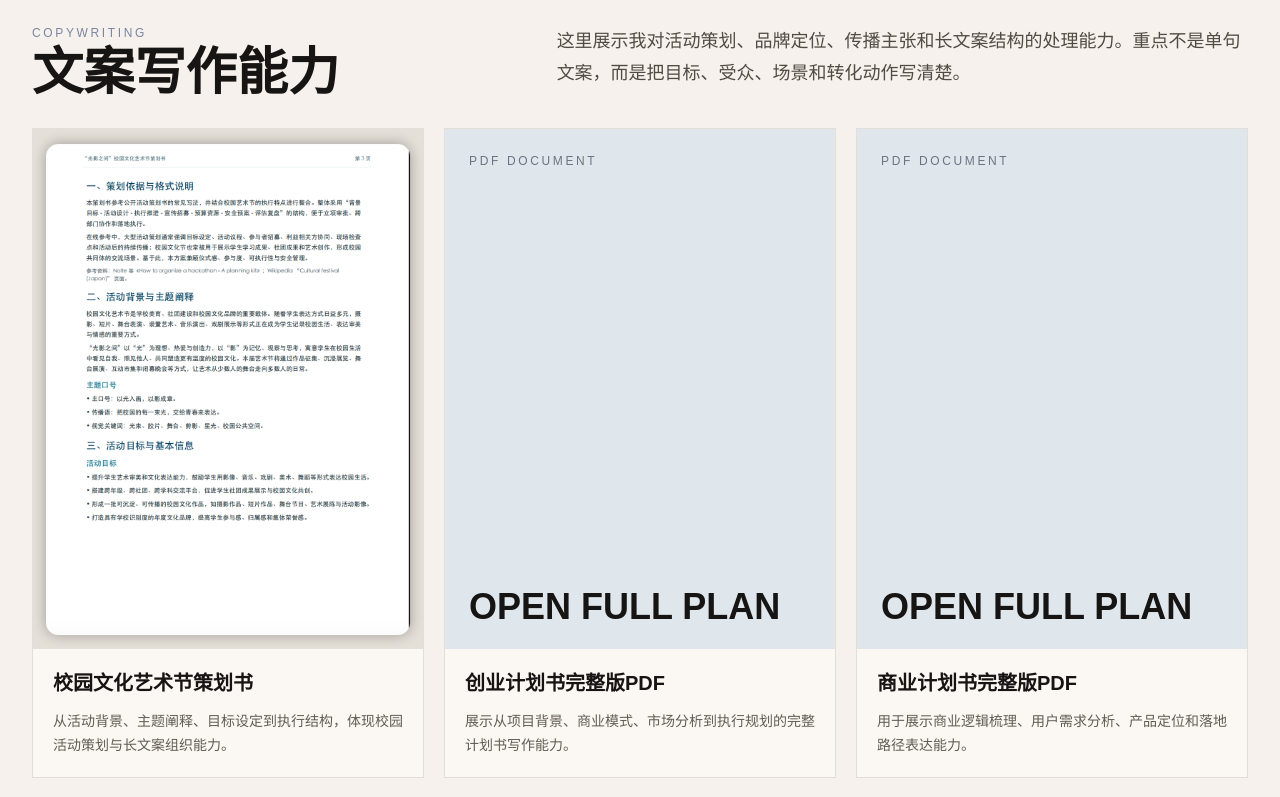
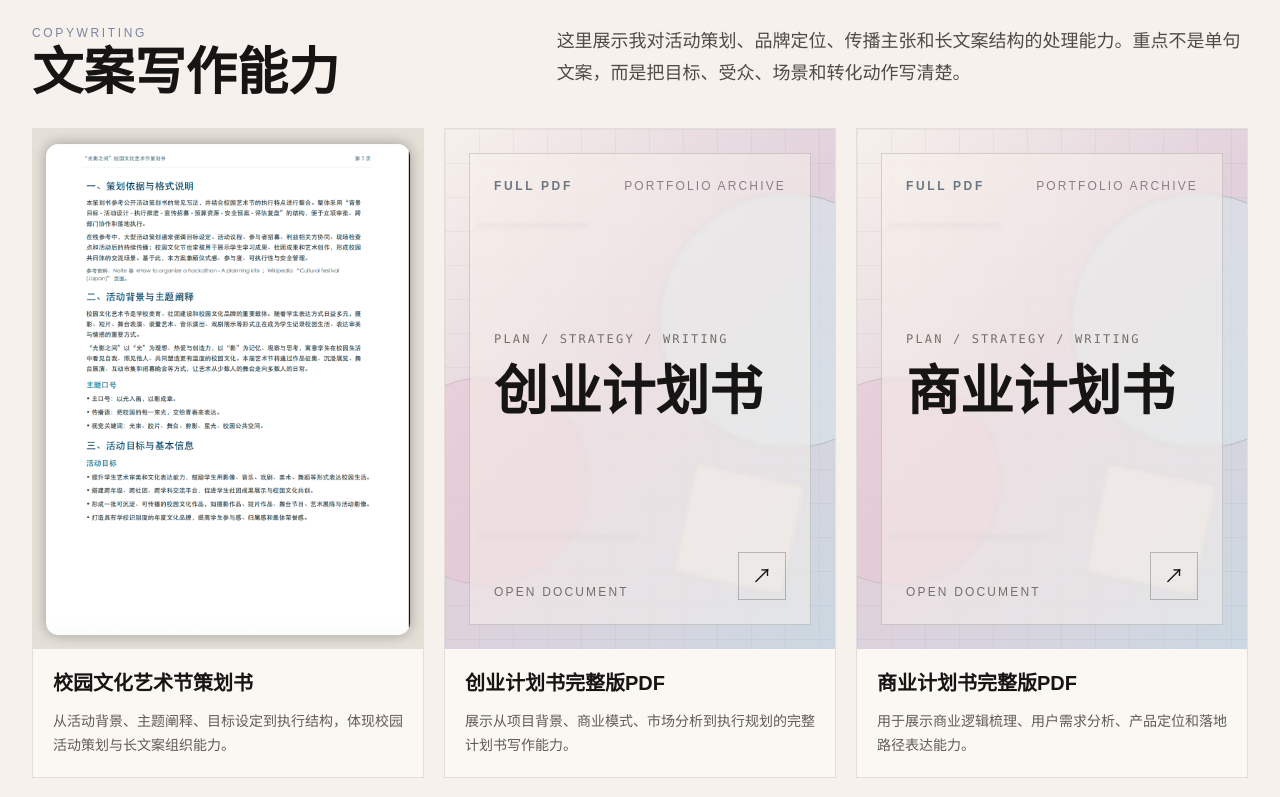
Before and after one commit to liijunn00-create/chen-lijun-web, a Next.js app: page / in a window 1280 px wide. Shown: the part 6620-7417 px from the top of the page. Built offline with nearby package versions, Linux system fonts and the light colour scheme.

Commit message:
style: add designed pdf covers

```diff
--- a/components/EvidenceStudio.tsx
+++ b/components/EvidenceStudio.tsx
@@ -1,6 +1,43 @@
 import Image from "next/image";
 import { evidenceGroups } from "@/data/evidence";
 import { Reveal } from "./Reveal";
+
+function PdfCover({ title, href }: { title: string; href: string }) {
+  return (
+    <a
+      href={href}
+      target="_blank"
+      rel="noreferrer"
+      className="group relative flex h-[520px] overflow-hidden bg-[#e4dde5] p-6 transition"
+    >
+      <div className="absolute inset-0 bg-[linear-gradient(135deg,rgba(247,242,236,0.96),rgba(225,207,218,0.86)_46%,rgba(198,215,225,0.82))]" />
+      <div className="absolute inset-0 opacity-45 [background-image:linear-gradient(rgba(23,21,19,0.08)_1px,transparent_1px),linear-gradient(90deg,rgba(23,21,19,0.08)_1px,transparent_1px)] [background-size:34px_34px]" />
+      <div className="absolute -right-20 top-16 h-64 w-64 rounded-full border border-[#171513]/15 bg-[#d8e5ec]/60 transition duration-700 group-hover:scale-110" />
+      <div className="absolute -left-16 bottom-16 h-52 w-52 rounded-full border border-[#171513]/10 bg-[#e5c9d5]/65 transition duration-700 group-hover:translate-x-3" />
+      <div className="absolute bottom-16 right-10 h-28 w-28 rotate-12 border border-[#171513]/15 bg-[#f3eee7]/50" />
+      <div className="absolute left-8 top-24 h-px w-28 bg-[#171513]/30" />
+      <div className="absolute bottom-28 left-8 h-px w-40 bg-[#171513]/20" />
+      <div className="relative z-10 flex w-full flex-col justify-between border border-[#171513]/15 bg-[#f8f3ed]/48 p-6 backdrop-blur-[2px]">
+        <div className="flex items-start justify-between gap-6">
+          <span className="text-xs font-semibold uppercase tracking-[0.22em] text-[#6c7681]">Full PDF</span>
+          <span className="text-right text-xs uppercase tracking-[0.18em] text-[#8d7d88]">Portfolio Archive</span>
+        </div>
+        <div>
+          <p className="mb-5 font-mono text-xs uppercase tracking-[0.18em] text-[#756f69]">Plan / Strategy / Writing</p>
+          <h4 className="max-w-[18rem] text-[clamp(2.25rem,4.2vw,4.9rem)] font-black uppercase leading-[0.92] tracking-normal text-[#171513]">
+            {title.replace("完整版PDF", "")}
+          </h4>
+        </div>
+        <div className="flex items-end justify-between gap-6">
+          <span className="text-xs uppercase tracking-[0.18em] text-[#756f69]">Open document</span>
+          <span className="flex h-12 w-12 items-center justify-center border border-[#171513]/25 text-xl transition group-hover:bg-[#171513] group-hover:text-[#f8f3ed]">
+            ↗
+          </span>
+        </div>
+      </div>
+    </a>
+  );
+}
 
 export function EvidenceStudio() {
   return (
@@ -46,15 +83,7 @@ export function EvidenceStudio() {
                         </div>
                       ) : null}
                       {item.type === "pdf" && item.src ? (
-                        <a
-                          href={item.src}
-                          target="_blank"
-                          rel="noreferrer"
-                          className="flex h-[520px] flex-col justify-between bg-[#dfe7ec] p-6 transition hover:bg-[#d8e1e8]"
-                        >
-                          <span className="text-xs uppercase tracking-[0.22em] text-[#6a7580]">PDF Document</span>
-                          <span className="text-4xl font-black uppercase leading-none text-[#171513]">Open Full Plan</span>
-                        </a>
+                        <PdfCover title={item.title} href={item.src} />
                       ) : null}
                       {item.type === "placeholder" ? (
                         <div className="flex h-full min-h-[260px] flex-col justify-between">
```
